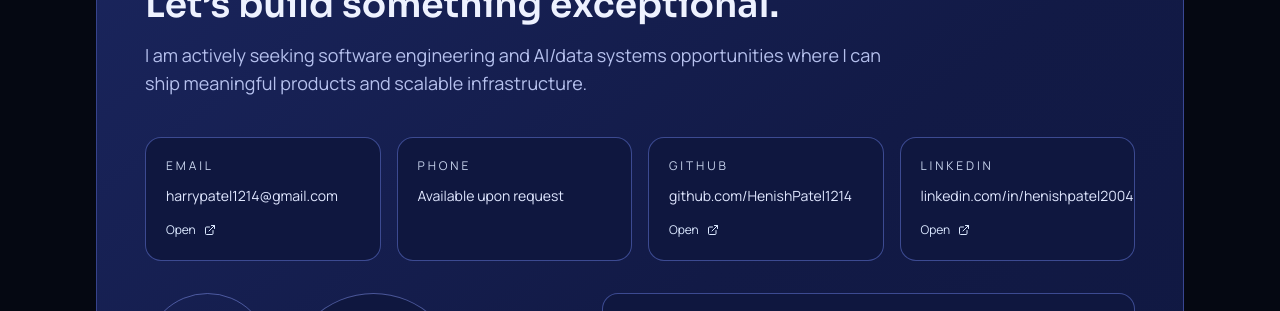
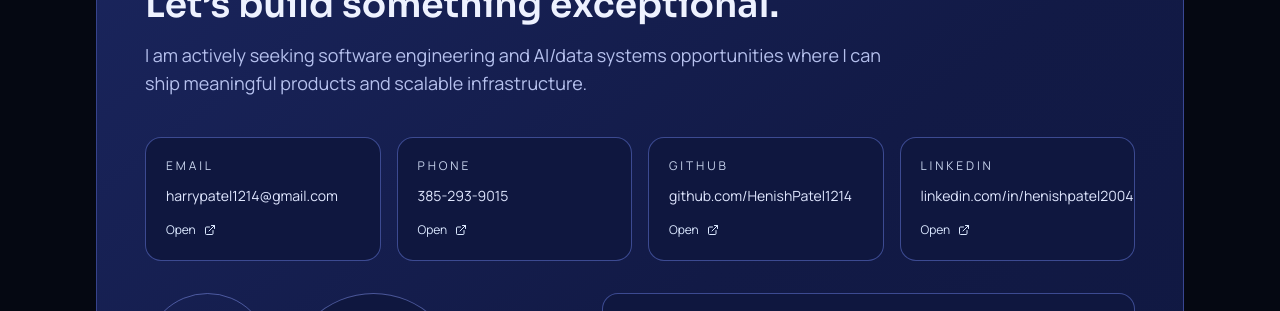
Before and after one commit to HenishPatel1214/henish-portfolio, a React (Vite) app: page / in a window 1280 px wide. Shown: the part 7220-7531 px from the top of the page. Built offline with nearby package versions, Linux system fonts and the light colour scheme; no server answers.

Commit message:
fix: add phone number and harden email contact links

```diff
--- a/src/components/ContactSection.jsx
+++ b/src/components/ContactSection.jsx
@@ -34,6 +34,7 @@ function ContactCard({ link }) {
 export default function ContactSection({ links, email }) {
   const resumeHref = `${import.meta.env.BASE_URL}resume/Henish_Patel_Resume.pdf`
   const resumePreviewHref = `${resumeHref}#view=FitH`
+  const emailHref = `mailto:${(email ?? 'harrypatel1214@gmail.com').trim()}`
 
   return (
     <AnimatedSection id="contact" className="mx-auto w-full max-w-6xl px-5 pb-16 pt-16 md:px-8 md:pb-24 md:pt-24">
@@ -53,7 +54,7 @@ export default function ContactSection({ links, email }) {
         <div className="mt-8 grid gap-5 lg:grid-cols-[0.9fr_1.1fr]">
           <div className="flex flex-wrap gap-4">
             <a
-              href={`mailto:${email}`}
+              href={emailHref}
               className="inline-flex items-center gap-2 rounded-full border border-[#7a8be2]/55 px-5 py-3 text-sm font-semibold text-indigo-50 transition hover:border-brand-300/80 hover:text-indigo-50"
             >
               <Mail size={16} />
--- a/src/data/portfolioData.js
+++ b/src/data/portfolioData.js
@@ -5,7 +5,7 @@ export const personalInfo = {
   tagline:
     'I design and ship performance-focused software systems that turn complex data and workflows into clear, measurable outcomes.',
   email: 'harrypatel1214@gmail.com',
-  phone: 'Available upon request',
+  phone: '385-293-9015',
   github: 'https://github.com/HenishPatel1214',
   linkedin: 'https://www.linkedin.com/in/henishpatel2004/',
   education: 'University of Utah — Computer Science (GPA 3.57), Data Science Minor',
@@ -245,12 +245,12 @@ export const contactLinks = [
   {
     label: 'Email',
     value: personalInfo.email,
-    href: `mailto:${personalInfo.email}`,
+    href: 'mailto:harrypatel1214@gmail.com',
   },
   {
     label: 'Phone',
     value: personalInfo.phone,
-    href: null,
+    href: 'tel:+13852939015',
   },
   {
     label: 'GitHub',
```
